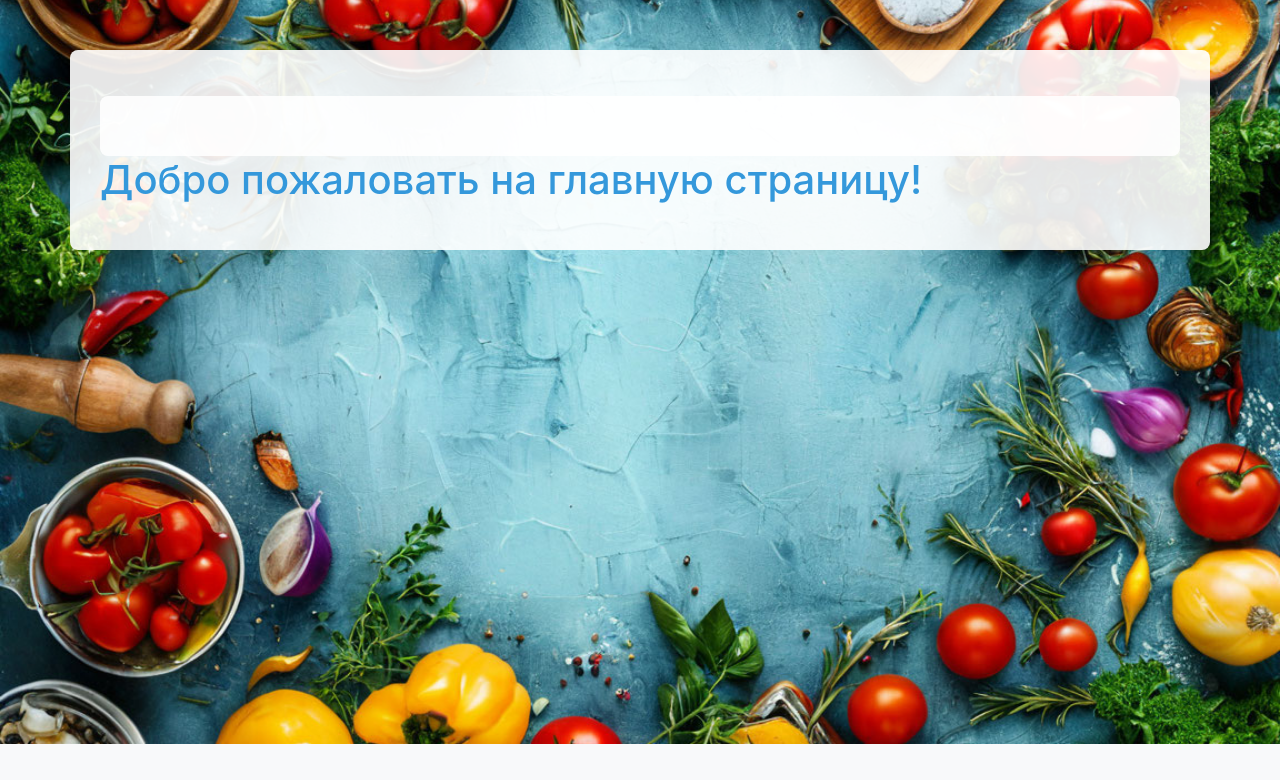
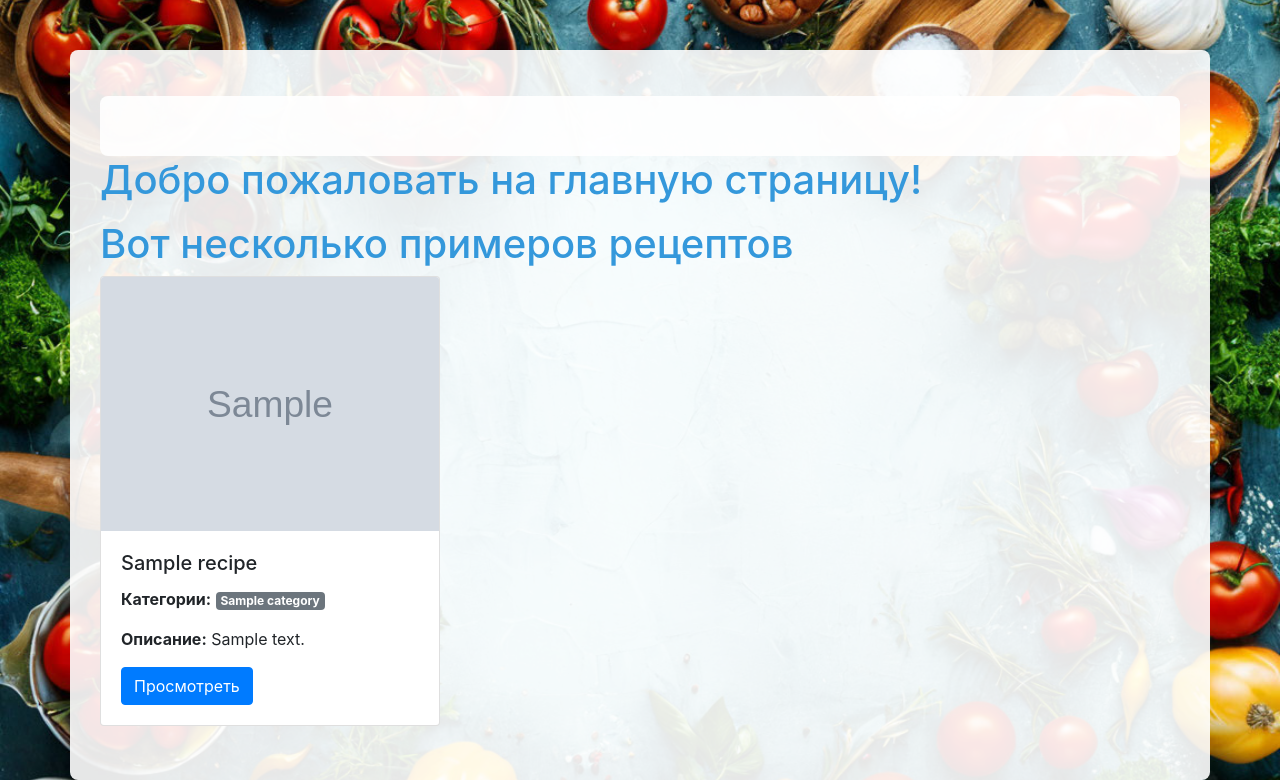
Before and after one commit to Andreytsvl/Recire, a Django app: page / in a window 1280 px wide. Shown: the part 56-836 px from the top of the page. Before the commit the page ends 800 px from the top, so only its background shows below. Run offline with Django 5.2, Linux system fonts and the light colour scheme; tables that the repository leaves empty hold one stand-in row (values such as "Sample post"); grey boxes marked "Sample" are stand-in pictures; some libraries are stand-ins or nearby versions.

Commit message:
final commit1

```diff
--- a/recipes/templates/index.html
+++ b/recipes/templates/index.html
@@ -5,4 +5,53 @@
 {% block content %}
 <h1>Добро пожаловать на главную страницу!</h1>
 <p></p>
+
+<h1>Вот несколько примеров рецептов</h1>
+<div class="row">
+    {% for recipe in recipes %}
+    <div class="col-sm-4 mb-4">
+        <div class="card h-100">
+            <img src="{{ recipe.image.url }}" class="card-img-top" alt="{{ recipe.title }}">
+            <div class="card-body">
+                <h5 class="card-title">{{ recipe.title }}</h5>
+                <p class="card-text">
+                    <strong>Категории:</strong>
+                    {% for category in recipe.categories.all %}
+                        <span class="badge badge-secondary">{{ category.name }}</span>
+                    {% endfor %}
+                </p>
+                <p class="card-text">
+                    <strong>Описание:</strong> {{ recipe.description|truncatechars:40 }}
+                </p>
+                <button class="btn btn-primary" data-toggle="modal" data-target="#recipeModal{{ recipe.id }}">Просмотреть</button>
+            </div>
+        </div>
+
+        <!-- Модальное окно для рецепта -->
+        <div class="modal fade" id="recipeModal{{ recipe.id }}" tabindex="-1" role="dialog" aria-labelledby="recipeModalLabel{{ recipe.id }}" aria-hidden="true">
+            <div class="modal-dialog" role="document">
+                <div class="modal-content">
+                    <div class="modal-header">
+                        <h5 class="modal-title" id="recipeModalLabel{{ recipe.id }}">{{ recipe.title }}</h5>
+                        <button type="button" class="close" data-dismiss="modal" aria-label="Close">
+                            <span aria-hidden="true">&times;</span>
+                        </button>
+                    </div>
+                    <div class="modal-body">
+                        <img src="{{ recipe.image.url }}" class="img-fluid" alt="{{ recipe.title }}">
+                        <p><strong>Описание:</strong> {{ recipe.description|truncatechars:40 }}</p>
+                        <p><strong>Шаги приготовления:</strong> {{ recipe.preparation_steps|truncatechars:40 }}</p>
+                        <p><strong>Время приготовления:</strong> {{ recipe.cooking_time }} минут</p>
+                        <p><strong>Категории:</strong>
+                            {% for category in recipe.categories.all %}
+                                <span class="badge badge-secondary">{{ category.name }}</span>
+                            {% endfor %}
+                        </p>
+                    </div>
+                </div>
+            </div>
+        </div>
+    </div>
+    {% endfor %}
+</div>
 {% endblock %}
```
